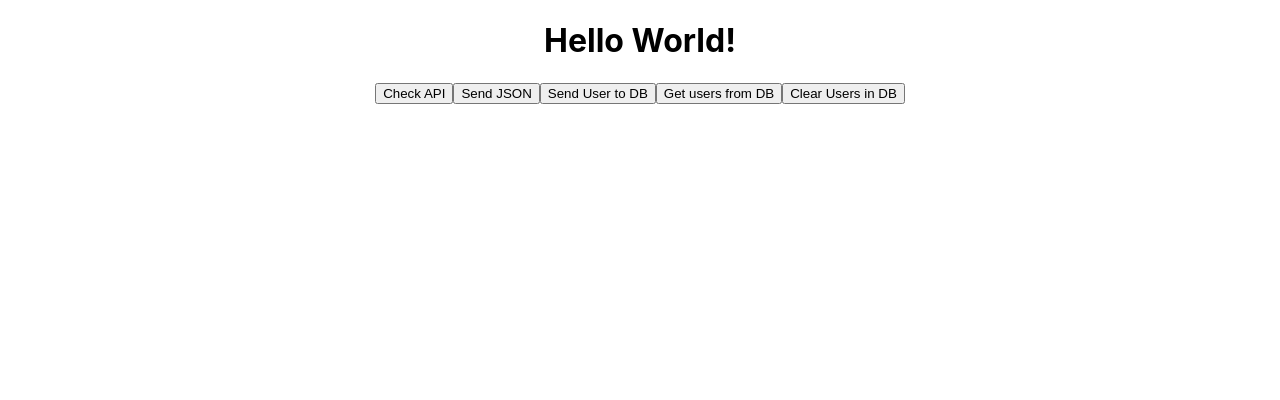
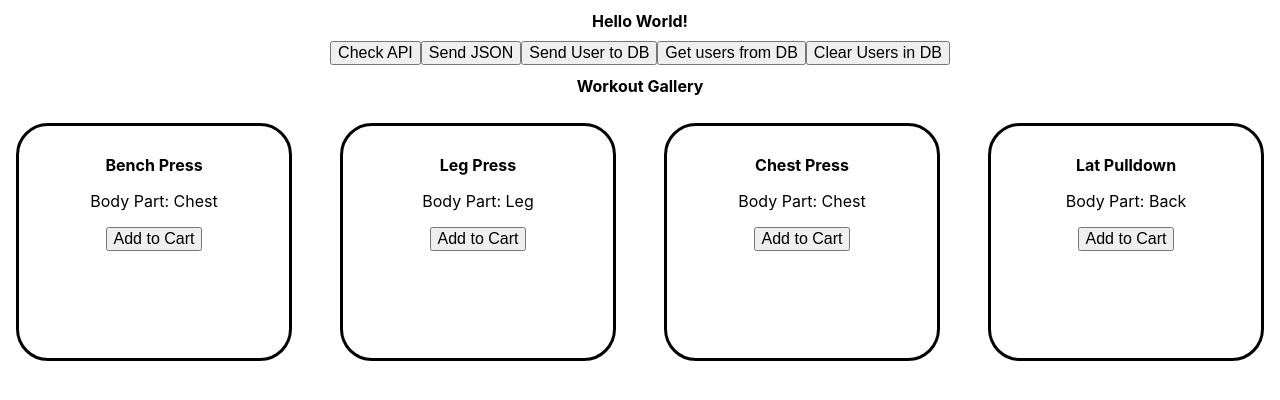
Before and after one commit to giovabos11/db-ui-team-1, a React (Create React App) app in the folder frontend/: page / in a window 1280 px wide. Shown: the top 400 px of the page. Built offline with nearby package versions, Linux system fonts and the light colour scheme.

Commit message:
Comitting first few changes to gallery

```diff
--- a/frontend/src/App.css
+++ b/frontend/src/App.css
@@ -1,3 +1,22 @@
+*{
+  font-size: 12pt;
+}
 .App {
   text-align: center;
 }
+.workout-card {
+  border: 0.063rem;
+  border: solid;
+  border-radius: 2rem;
+  padding: 1rem;
+  margin:1rem;
+  height: 12.5rem;
+
+
+
+}
+.workout-grid {
+  display: grid;
+  grid-template-columns: repeat(4, 1fr); /* Repeat 4 columns with equal width */
+  gap: 1rem; /* Add gap between columns and rows */
+}
--- a/frontend/src/App.js
+++ b/frontend/src/App.jsx
@@ -1,8 +1,10 @@
 import "./App.css";
 import axios from "axios";
-
+import { WorkoutGallery } from "./components/WorkoutGallery";
 function App() {
     const url = "http://localhost:8000";
+
+
 
     const checkAPI = () => {
         axios
@@ -68,6 +70,12 @@ function App() {
             });
     };
 
+    const initialWorkouts = [
+        { id: 1, name: "Workout 1",  },
+        { id: 2, name: "Workout 2" },
+        { id: 3, name: "Workout 3" }
+      ];
+
     return (
         <div className="App">
             <h1>Hello World!</h1>
@@ -76,6 +84,10 @@ function App() {
             <button onClick={sendUser}>Send User to DB</button>
             <button onClick={getUsers}>Get users from DB</button>
             <button onClick={clearUsers}>Clear Users in DB</button>
+
+            <WorkoutGallery>
+
+            </WorkoutGallery>
         </div>
     );
 }
--- /dev/null
+++ b/frontend/src/components/WorkoutCard.jsx
@@ -0,0 +1,16 @@
+import { useState } from "react";
+
+export const WorkoutCard = ({ name, id, bodyPart, img}) => {
+  const [cart, setCart] = useState([]);
+
+  const addToCart = () =>{
+    setCart([...cart, { id }]);
+  }
+  return (
+    <div className="workout-card">
+      <h2>{name}</h2>
+      <p>Body Part: {bodyPart}</p>
+      <button id="add-cart-button" type="button" onClick={addToCart}>Add to Cart</button>
+    </div>
+  );
+};
--- /dev/null
+++ b/frontend/src/components/WorkoutGallery.jsx
@@ -0,0 +1,16 @@
+import { useState } from "react";
+import { WorkoutCard } from "./WorkoutCard";
+
+export const WorkoutGallery = () => {
+  return (
+    <div>
+      <h1>Workout Gallery</h1>
+      <div className="workout-grid">
+        <WorkoutCard name="Bench Press" id ="1" bodyPart="Chest"/>
+        <WorkoutCard name="Leg Press" id ="2" bodyPart="Leg"/>
+        <WorkoutCard name="Chest Press" id ="3" bodyPart="Chest"/>
+        <WorkoutCard name="Lat Pulldown" id ="4" bodyPart="Back"/>
+      </div>
+    </div>
+  );
+};
```
